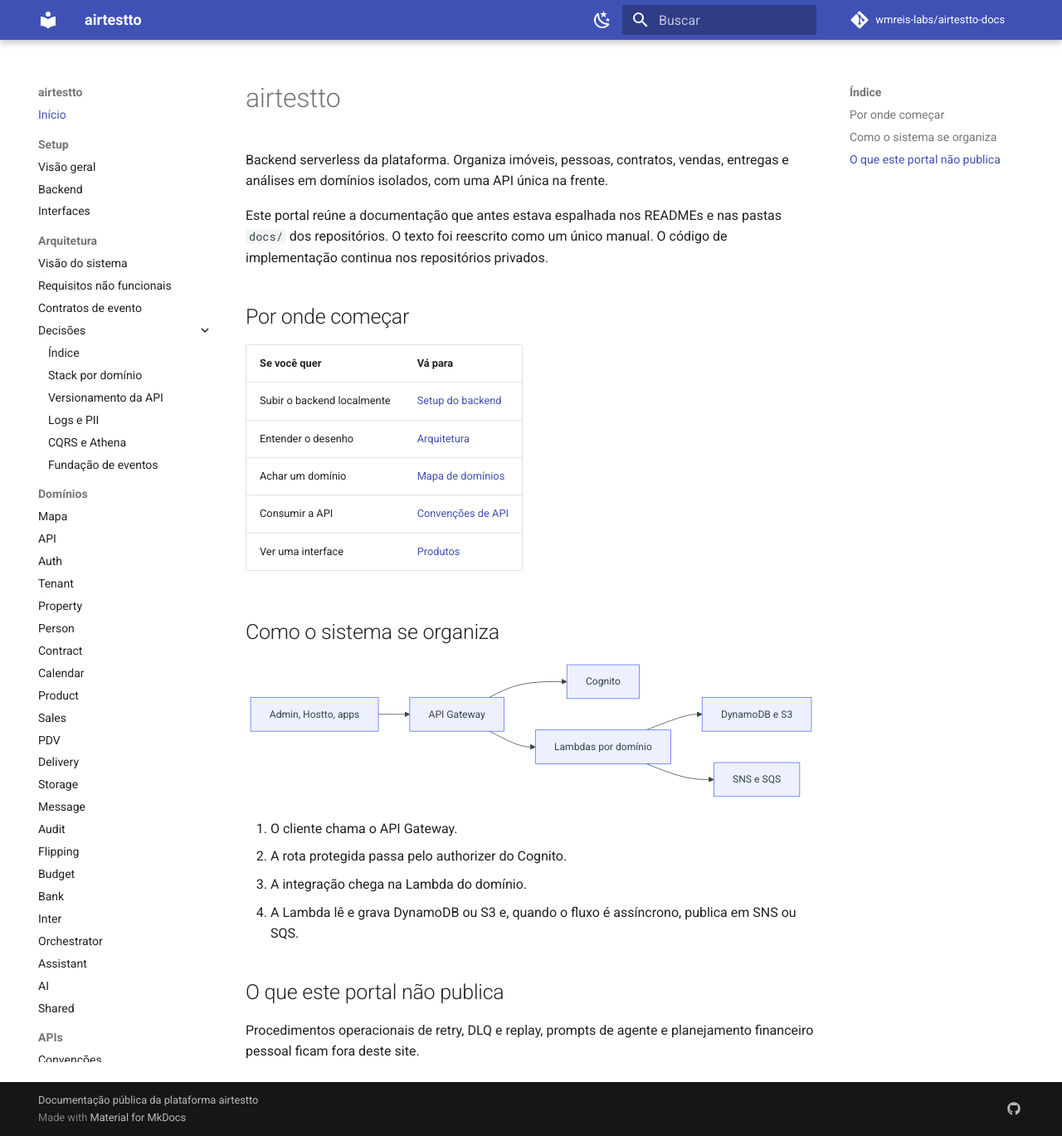
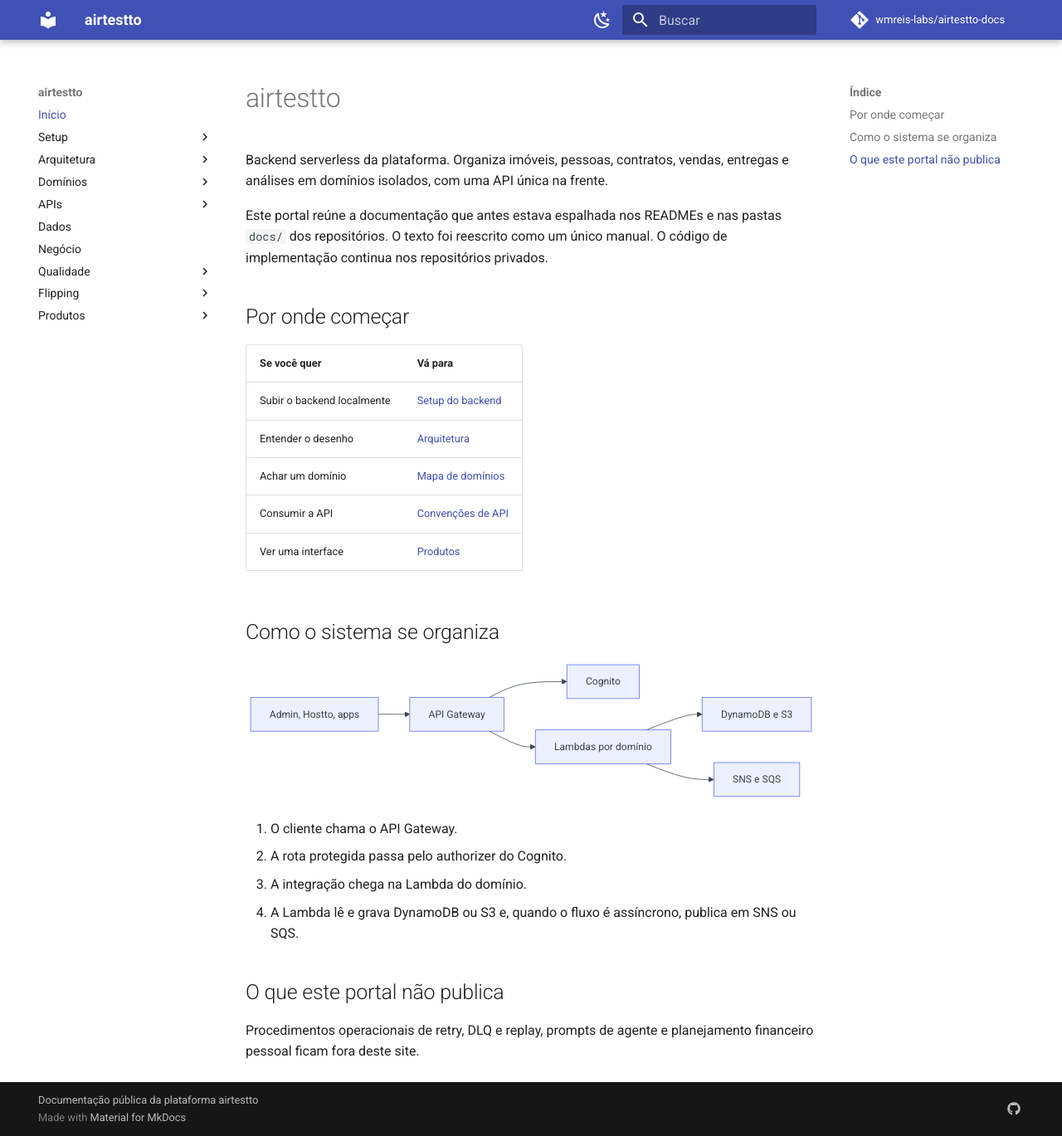
Before and after one commit to wmreis-labs/airtestto-docs, an MkDocs documentation site: the page built from docs/index.md, in a window 1280 px wide and 1369 px high. Shown: the whole window at 83% size. Built offline with MkDocs 1.6.1 and Material for MkDocs 9.7.7, drawn with Linux system fonts in a browser that asks for light colours; comment, search, counter and statistics services are not loaded.

Commit message:
docs: recolher o menu lateral por grupo
Cada seção do portal abre e fecha no próprio título, e só o grupo da página atual fica expandido.

Co-authored-by: Cursor <cursoragent@cursor.com>

```diff
--- a/mkdocs.yml
+++ b/mkdocs.yml
@@ -25,8 +25,7 @@ theme:
   features:
     - navigation.instant
     - navigation.tracking
-    - navigation.sections
-    - navigation.expand
+    - navigation.indexes
     - navigation.top
     - search.suggest
     - search.highlight
```
